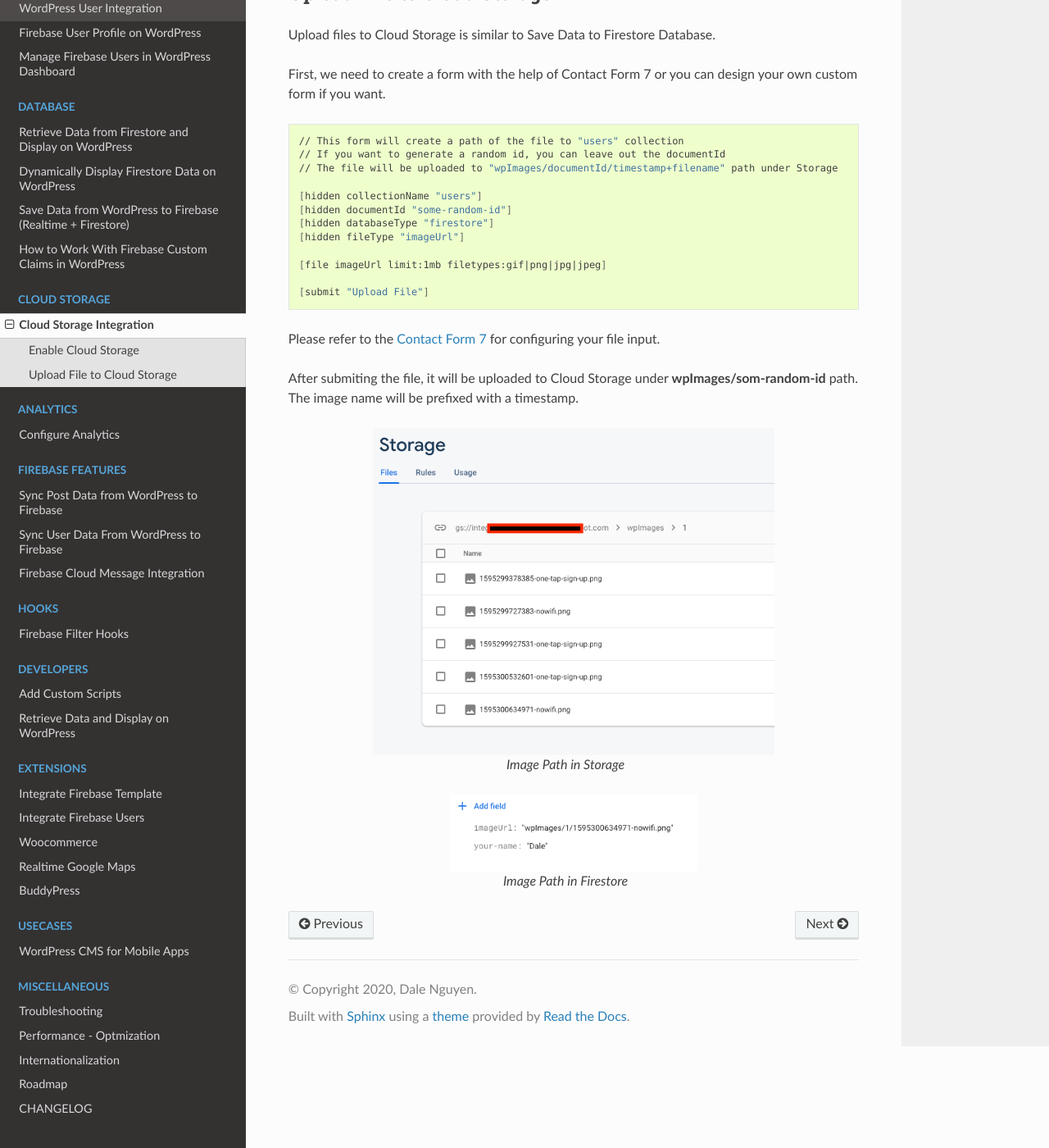
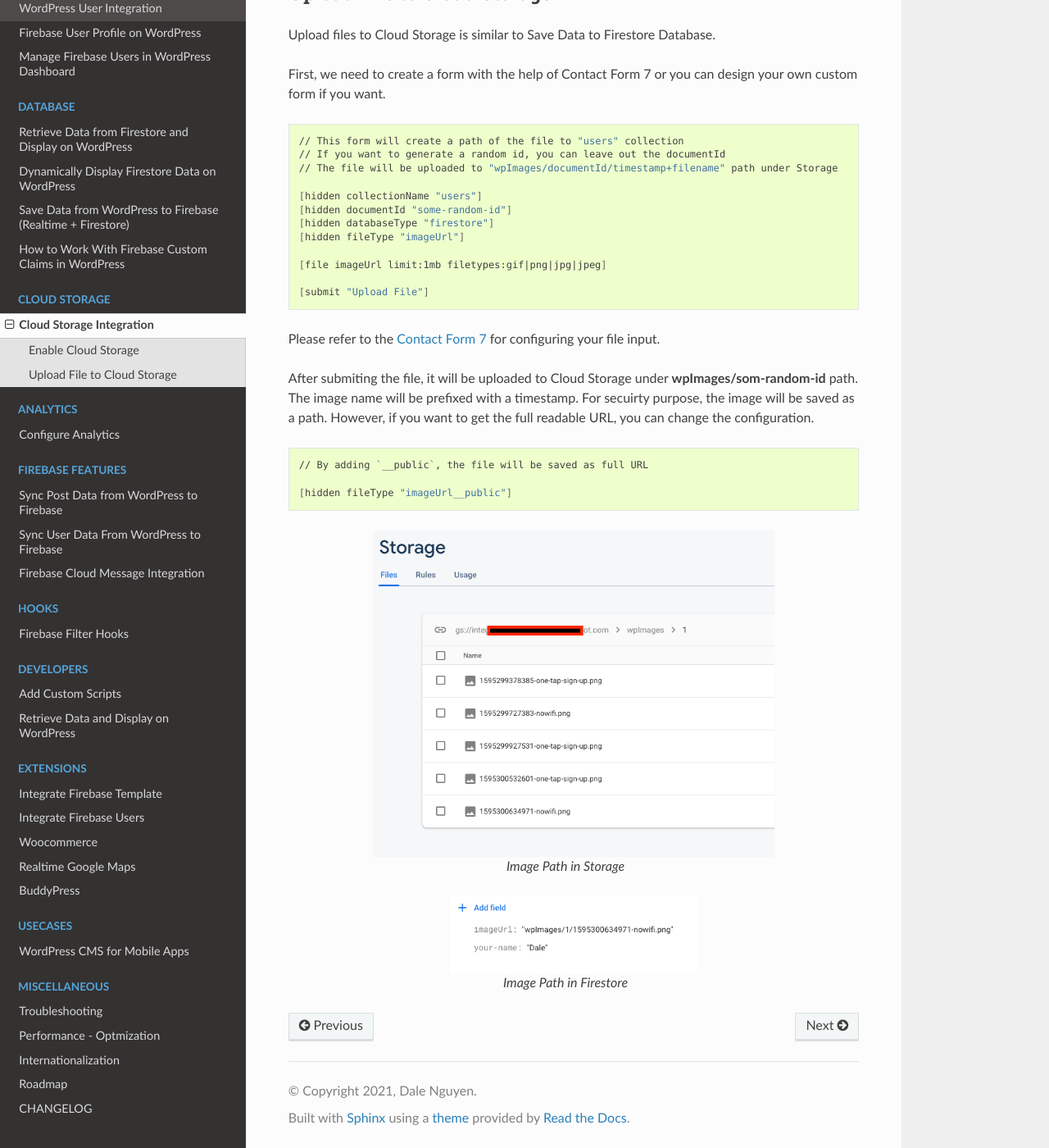
Before and after one commit to dalenguyen/firebase-wordpress-docs, a Sphinx documentation site: the page built from docs/storage/cloud-storage-integration.rst, in a window 1280 px wide and 1400 px high, scrolled down 964 px. Shown: the whole window at 82% size. Built offline with Sphinx 7.4.7 and the Read the Docs theme 2.0.0, drawn with Linux system fonts in a browser that asks for light colours.

Commit message:
Updated guide for v1.14.0

```diff
--- a/docs/conf.py
+++ b/docs/conf.py
@@ -18,11 +18,11 @@
 # -- Project information -----------------------------------------------------
 
 project = u'Firebase WordPress Integration'
-copyright = '2020, Dale Nguyen'
+copyright = '2021, Dale Nguyen'
 author = u'Dale Nguyen'
 
 # The short X.Y version
-version = '1.12.0'
+version = '1.14.0'
 release = version
 
 # -- General configuration ---------------------------------------------------
--- a/docs/storage/cloud-storage-integration.rst
+++ b/docs/storage/cloud-storage-integration.rst
@@ -39,7 +39,14 @@ First, we need to create a form with the help of Contact Form 7 or you can desig
 
 Please refer to the `Contact Form 7 <https://contactform7.com/file-uploading-and-attachment/>`_ for configuring your file input.
 
-After submiting the file, it will be uploaded to Cloud Storage under **wpImages/som-random-id** path. The image name will be prefixed with a timestamp.
+After submiting the file, it will be uploaded to Cloud Storage under **wpImages/som-random-id** path. The image name will be prefixed with a timestamp. For secuirty purpose, the image will be saved as a path. However, if you want to get the full readable URL, you can change the configuration.
+
+
+.. code-block:: bash
+
+    // By adding `__public`, the file will be saved as full URL
+
+    [hidden fileType "imageUrl__public"]
 
 .. figure:: /images/storage/storage-images-path.png
     :scale: 70%
```
Also changed, not shown: docs/index.rst (+4 -4 lines), docs/misc/changelog.rst (+21 -0 lines).
